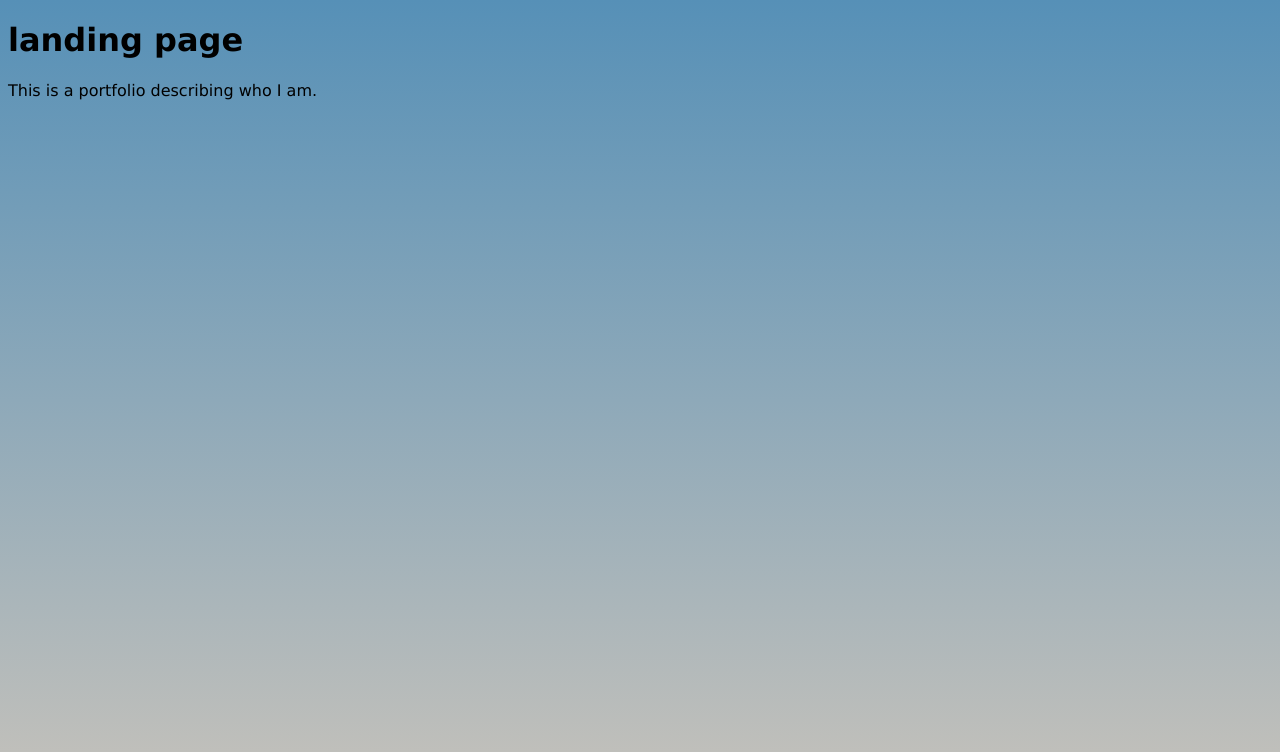
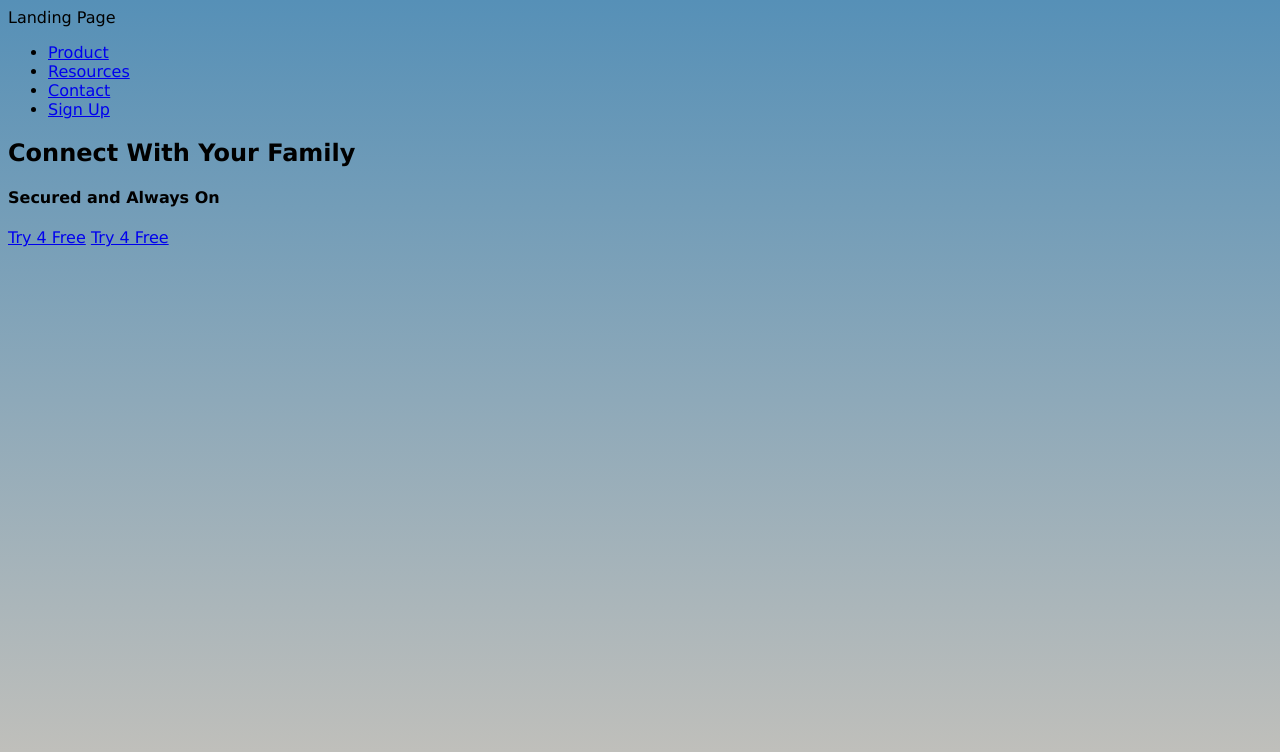
Before and after one commit to Ycandido0119/Landing-Page, a plain HTML site: page index.html in a window 1280 px wide. Drawn offline with Linux system fonts and the light colour scheme.

Commit message:
push changes

```diff
--- a/index.html
+++ b/index.html
@@ -8,12 +8,41 @@
 
   <body>
 
-    <header class="hero">
-      <div class="container">
-        <h1 class="main-text">landing page</h1>
-        <p>This is a portfolio describing who I am.</p>
+    <header>
+      <div class="logo">
+        Landing Page
+      </div>
+      <div class="menu">
+        <ul>
+          <li>
+            <a href="#">Product</a>
+          </li>
+          <li>
+            <a href="#">Resources</a>
+          </li>
+          <li>
+            <a href="#">Contact</a>
+          </li>
+          <li>
+            <a href="#" class="menu btn">Sign Up</a>
+          </li>
+        </ul>
       </div>
     </header>
+
+    <section id="home">
+      <div class="info-section">
+        <h1>Connect With Your Family</h1>
+        <h4>Secured and Always On</h4>
+        <div class="call-actions">
+          <a href="#" class="">Try 4 Free</a>
+          <a href="#">Try 4 Free</a>
+        </div>
+      </div>
+      <div class="photos">
+
+      </div>
+    </section>
 
   </body>
 
```
